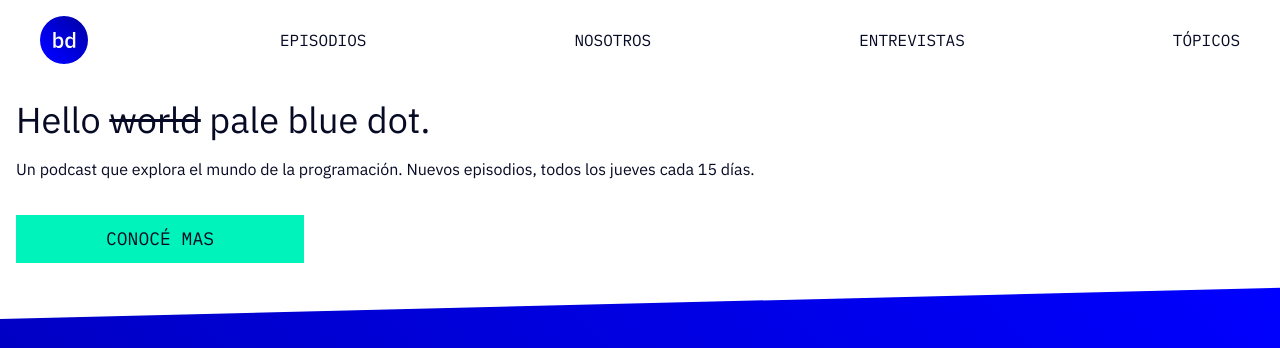
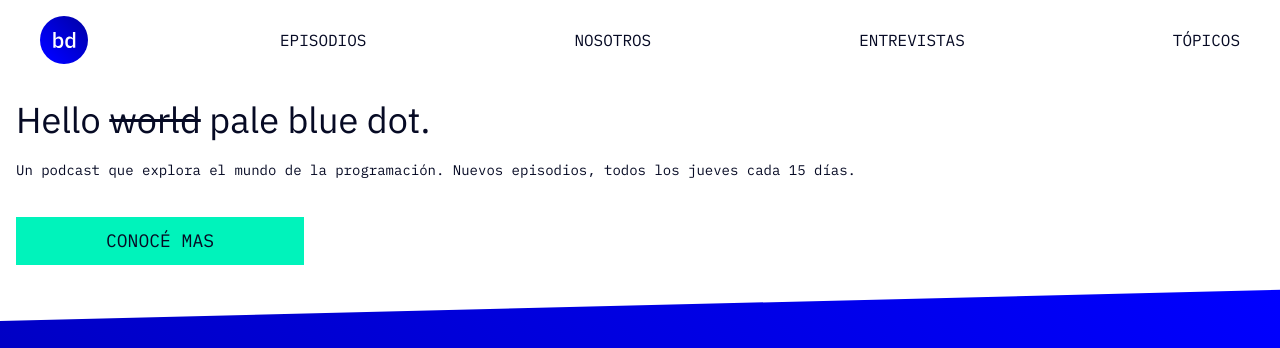
Before and after one commit to leoo1995/sprint1-acamica, a plain HTML site: page index.html in a window 1280 px wide. Shown: the top 348 px of the page. Drawn offline with Linux system fonts and the light colour scheme.

Commit message:
correccion primer parrafo

```diff
--- a/styles/styles.css
+++ b/styles/styles.css
@@ -16,9 +16,7 @@ body {
   /* width: 100vw; */
   /* overflow-x: hidden; */
 }
-.container {
-  /* margin: 0 16px; */
-}
+
 .header {
   background-color: #fff;
   padding: 0 16px;
@@ -132,6 +130,10 @@ body {
 }
 .main__paragraph {
   margin-bottom: 2.25rem;
+  font-family: "IBM Plex Mono", monospace;
+  letter-spacing: 0;
+  line-height: 22px;
+  font-size: 0.875rem;
 }
 .episodes {
   position: relative;
```
